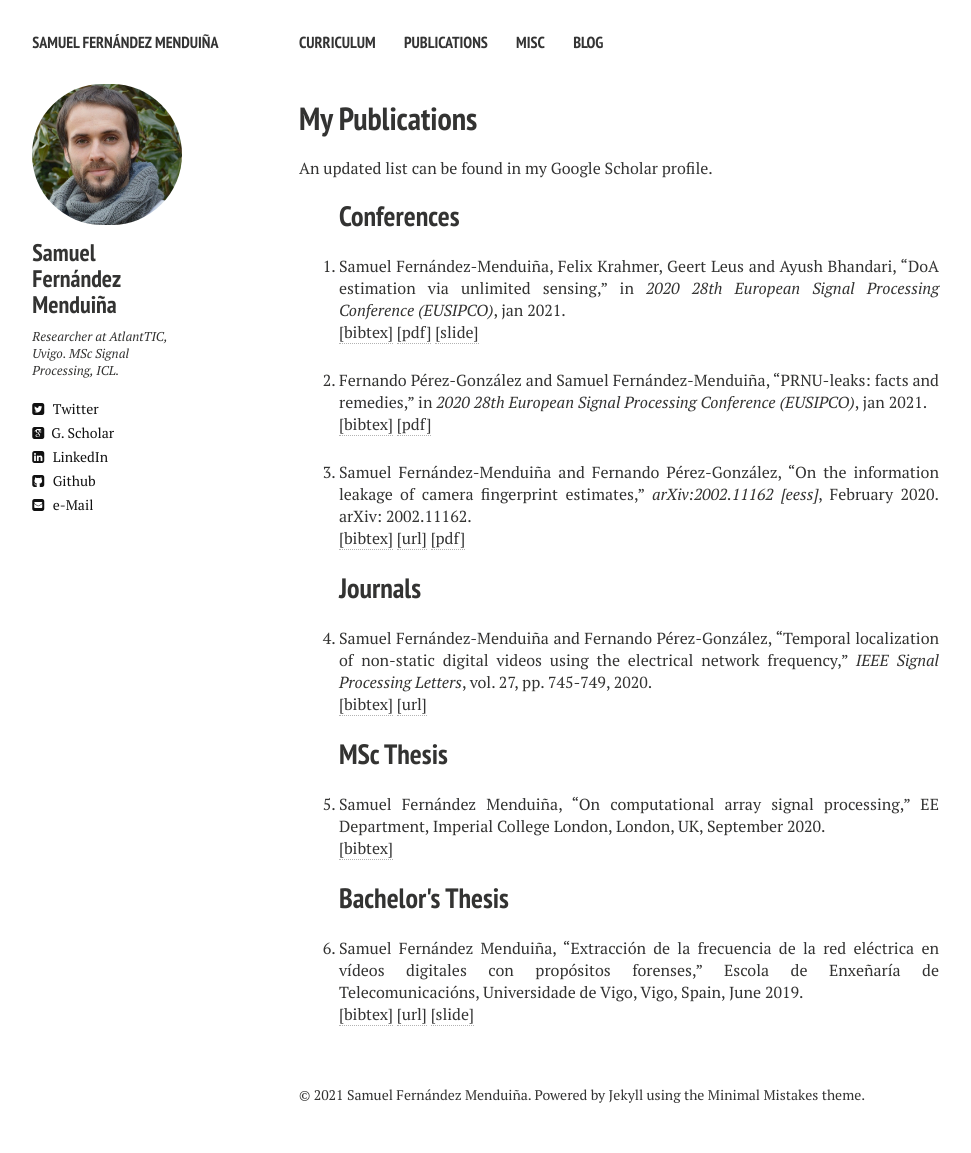
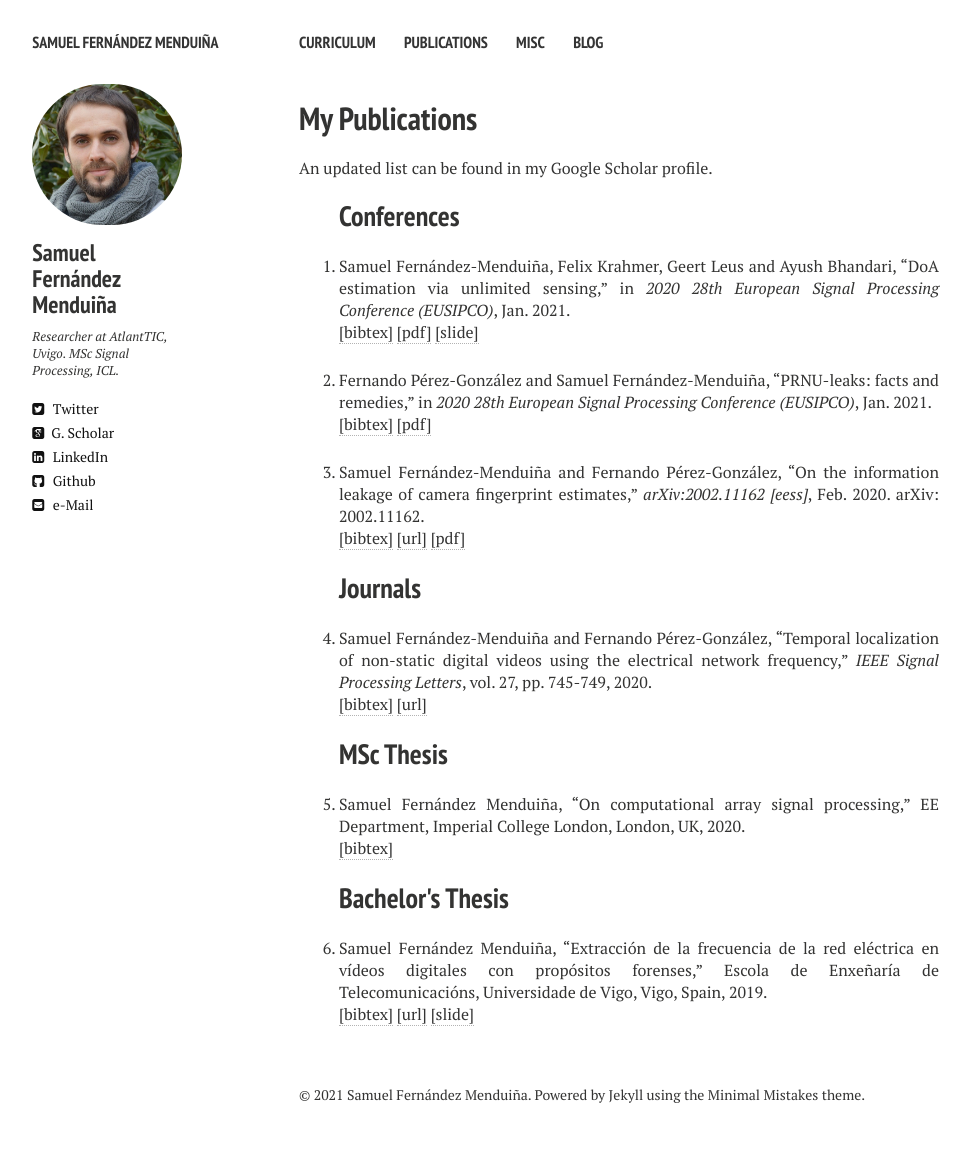
Before and after one commit to sf219/sfweb, a Jekyll site: the page built from publications.md, in a window 1280 px wide. Shown: the whole page, without its empty margins (21-992 px from the left). Built offline with Jekyll 4.4.1, drawn with Linux system fonts in a browser that asks for light colours; nearby versions of some CDN libraries.

Commit message:
Update publications.html

```diff
--- a/_layouts/publications.html
+++ b/_layouts/publications.html
@@ -95,7 +95,7 @@ in <i>2020 28th European Signal Processing Conference (EUSIPCO)</i>,
 
 
 
-jan
+Jan.
 2021.
 
 <br />
@@ -128,7 +128,7 @@ in <i>2020 28th European Signal Processing Conference (EUSIPCO)</i>,
 
 
 
-jan
+Jan.
 2021.
 
 <br />
@@ -160,7 +160,7 @@ Samuel Fernández-Menduiña and Fernando Pérez-González,
 
 
 
-February
+Feb.
 2020.
 arXiv: 2002.11162.
 <br />
@@ -225,8 +225,6 @@ pp. 745-749,
 Samuel Fernández Menduiña,
 &ldquo;On computational array signal processing,&rdquo; EE Department, Imperial College London, London, UK,
 
-September
-
 2020.
 
 
@@ -252,8 +250,6 @@ September
 <li ><p>
 Samuel Fernández Menduiña,
 &ldquo;Extracción de la frecuencia de la red eléctrica en vídeos digitales con propósitos forenses,&rdquo; Escola de Enxeñaría de Telecomunicacións, Universidade de Vigo, Vigo, Spain,
-
-June
 
 2019.
 
```
